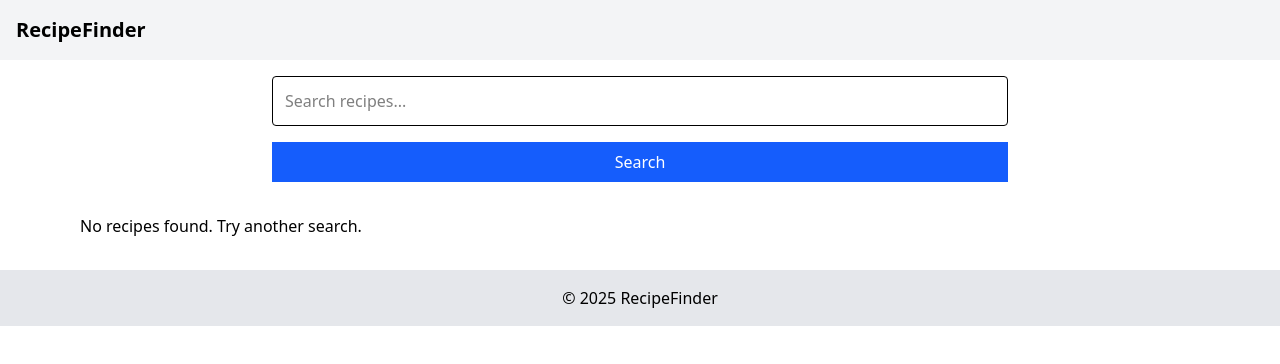
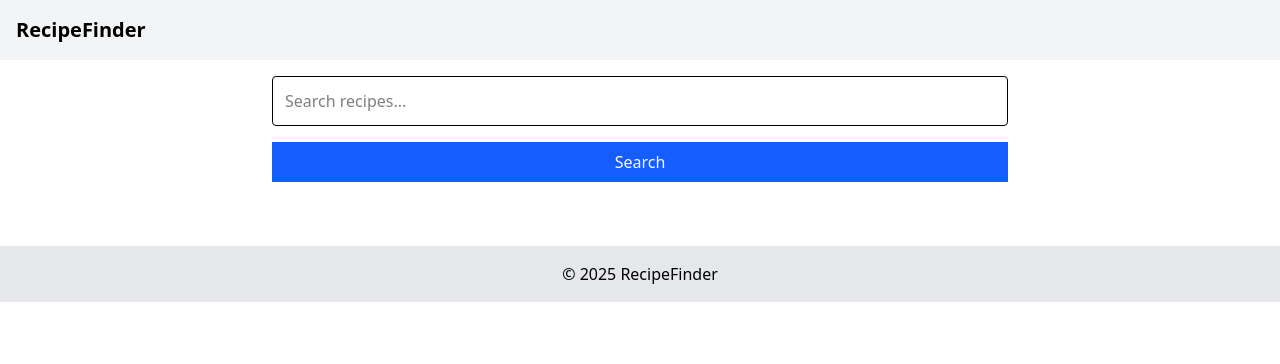
Before and after one commit to Sirumba/recipe-finder-alxCapstone, a React (Vite) app: page / in a window 1280 px wide. Shown: the top 364 px of the page. Built offline with nearby package versions, Linux system fonts and the light colour scheme.

Commit message:
Fix premature empty-state message before initial search

```diff
--- a/src/App.jsx
+++ b/src/App.jsx
@@ -9,6 +9,7 @@ export default function App() {
   const recipes = useRecipeStore((state) => state.recipes);
   const isLoading = useRecipeStore((state) => state.isLoading);
   const error = useRecipeStore((state) => state.error);
+  const searchQuery = useRecipeStore((state) => state.searchQuery);
 
   return (
     <div>
@@ -18,7 +19,7 @@ export default function App() {
       <main className="p-4 max-w-6xl mx-auto">
         {isLoading && <p>Loading recipes...</p>}
         {error && <p className="text-red-600">{error}</p>}
-        {!isLoading && recipes.length === 0 && (
+        {!isLoading && recipes.length === 0 && searchQuery && (
           <p>No recipes found. Try another search.</p>
         )}
 
--- a/src/store/recipeStore.js
+++ b/src/store/recipeStore.js
@@ -26,6 +26,7 @@ const useRecipeStore = create((set) => ({
       isLoading: true,
       error: null,
       selectedRecipe: null,
+      searchQuery: query,
     });
 
     try {
```
